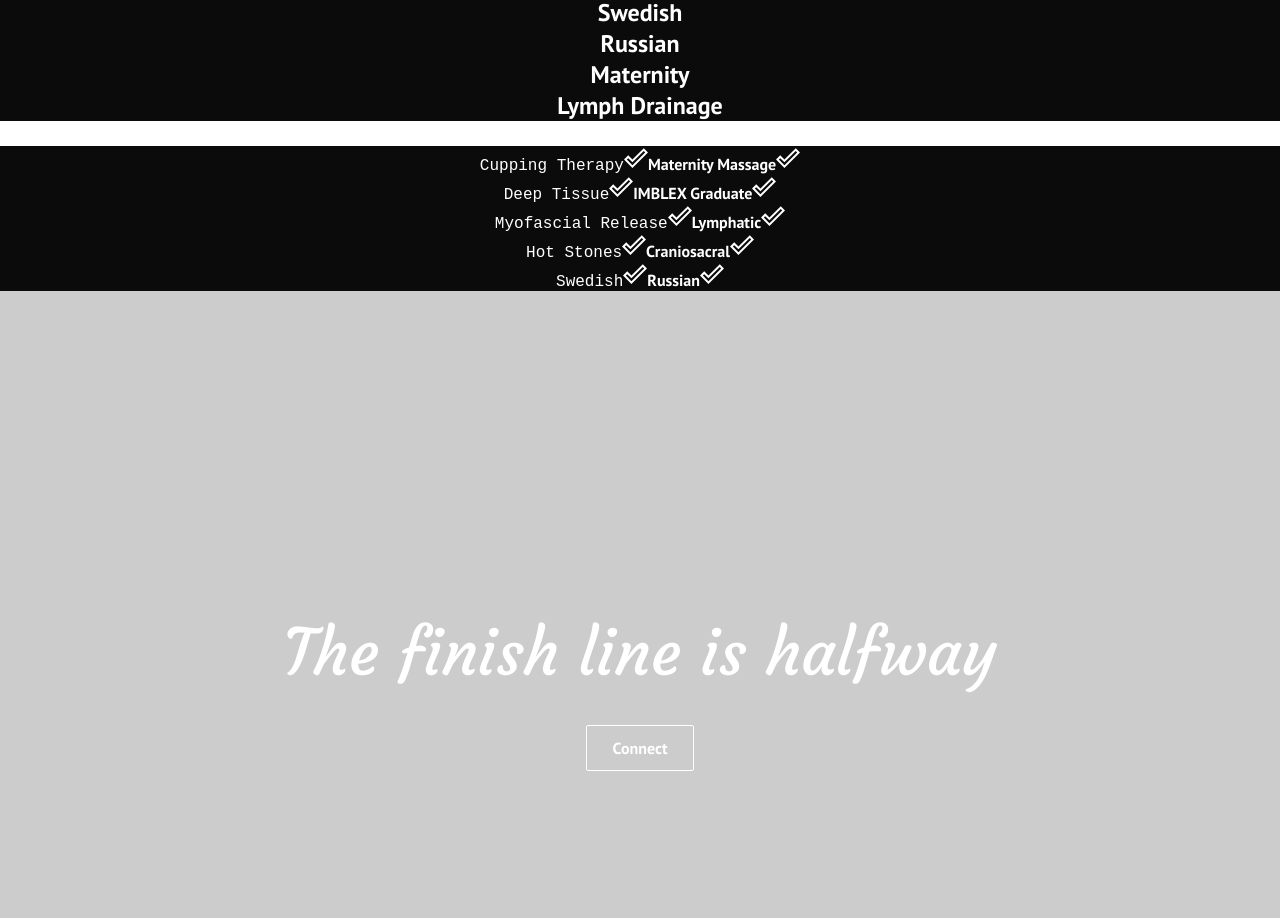
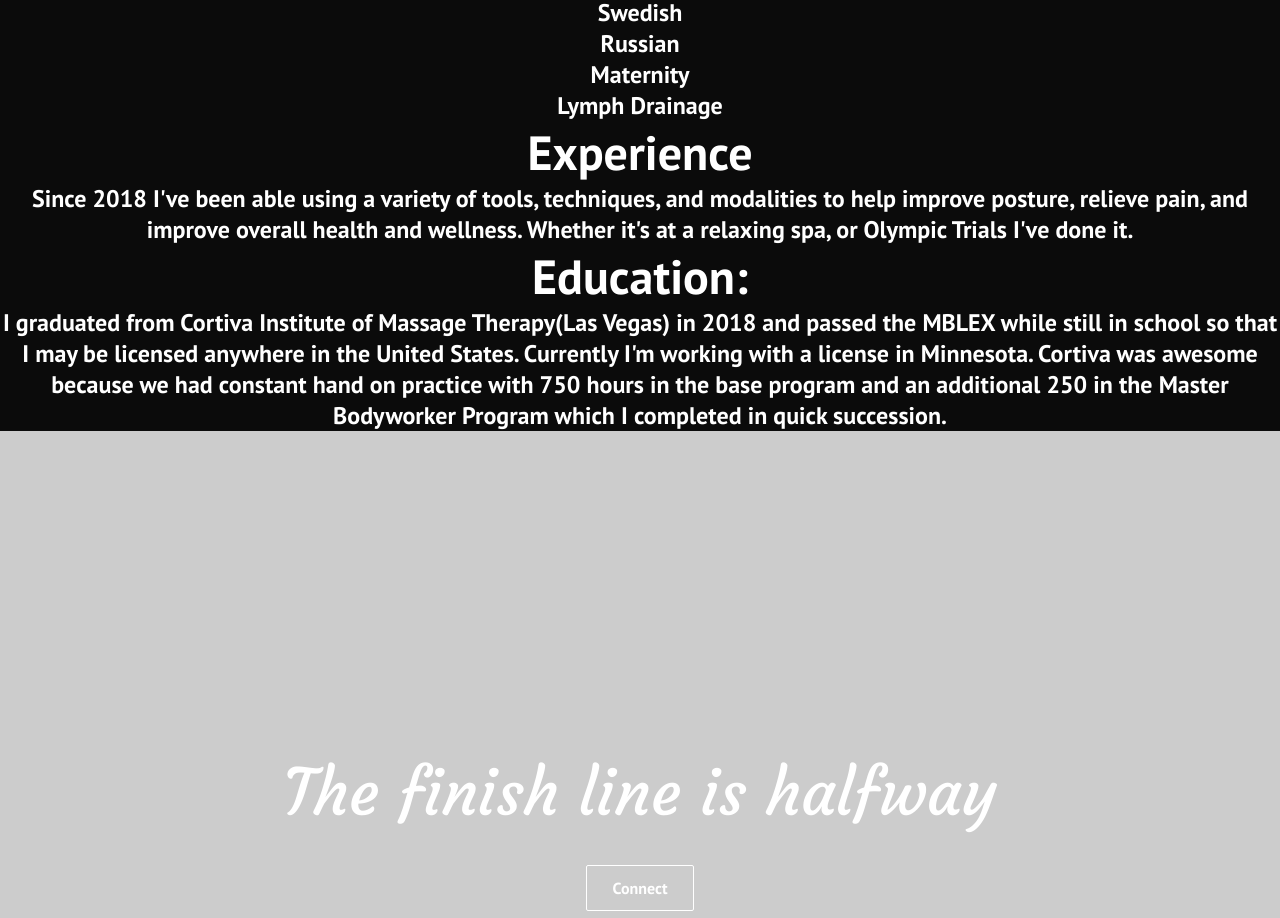
Before and after one commit to michaelshaleen/Personal-Site, a React (Create React App) app: page /massage in a window 1280 px wide. Shown: the part 940-1858 px from the top of the page. Built offline with nearby package versions, Linux system fonts and the light colour scheme.

Commit message:
adding content to massage experience

```diff
--- a/src/Components/Massage/Massage.js
+++ b/src/Components/Massage/Massage.js
@@ -50,6 +50,23 @@ function Massage() {
         </li>
       </ul>
     </div>
+    <div className="boxes">
+      <h1>Experience</h1>
+      <p>Since 2018 I've been able using a variety of
+        tools, techniques, and modalities to help improve
+        posture, relieve pain, and improve overall health
+        and wellness. Whether it's at a relaxing spa,
+        or Olympic Trials I've done it.
+      </p>
+      <h1>Education:</h1>
+      <p>I graduated from Cortiva Institute of Massage Therapy(Las Vegas)
+        in 2018 and passed the MBLEX while still in school so that I may be licensed
+        anywhere in the United States. Currently I'm working with a license
+        in Minnesota. Cortiva was awesome because we had constant hand on
+        practice with 750 hours in the base program and an additional 250 in the
+        Master Bodyworker Program which I completed in quick succession.
+        </p>
+    </div>
       <div className="massage">
         <div className="grids">
         <div
@@ -58,60 +75,6 @@ function Massage() {
           // data-aos-duration="8000"
           >
             </div>
-        <div
-          data-aos="fade-right"
-          className="boxes"
-          >
-    <div data-aos="fade-left">
-      </div>
-          <ul className="list">
-          <li>
-          <span
-            className="list">
-            Cupping Therapy
-            <DoneOutlineIcon />
-          </span>
-            Maternity Massage
-            <DoneOutlineIcon />
-          </li>
-            <li>
-            <span
-              className="list">
-                Deep Tissue
-              <DoneOutlineIcon />
-            </span>
-              IMBLEX Graduate
-            <DoneOutlineIcon />
-            </li>
-          <li>
-          <span
-            className="list">
-            Myofascial Release
-            <DoneOutlineIcon />
-          </span>
-            Lymphatic
-            <DoneOutlineIcon />
-          </li>
-            <li>
-            <span
-              className="list">
-              Hot Stones
-              <DoneOutlineIcon />
-            </span>
-              Craniosacral
-              <DoneOutlineIcon />
-            </li>
-            <li>
-            <span
-              className="list">
-              Swedish
-              <DoneOutlineIcon />
-            </span>
-              Russian
-              <DoneOutlineIcon />
-            </li>
-          </ul>
-        </div>
     </div>
     </div>
     <Footer />
--- a/src/Components/Software/Software.js
+++ b/src/Components/Software/Software.js
@@ -68,11 +68,9 @@ function Software() {
       <ul className="text">
         <li data-aos="flip-up">
         Python
-          <DoneOutlineIcon />
         </li>
         <li data-aos="flip-up">
           Docker
-          <DoneOutlineIcon />
         </li>
       </ul>
       <div className="checkout"><u>
```
Also changed, not shown: 1 other file (tests, documents, lock files or other folders).
